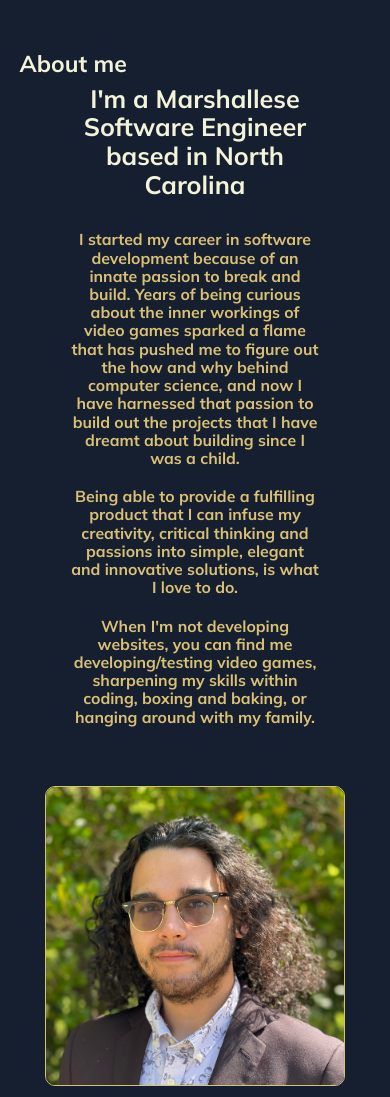
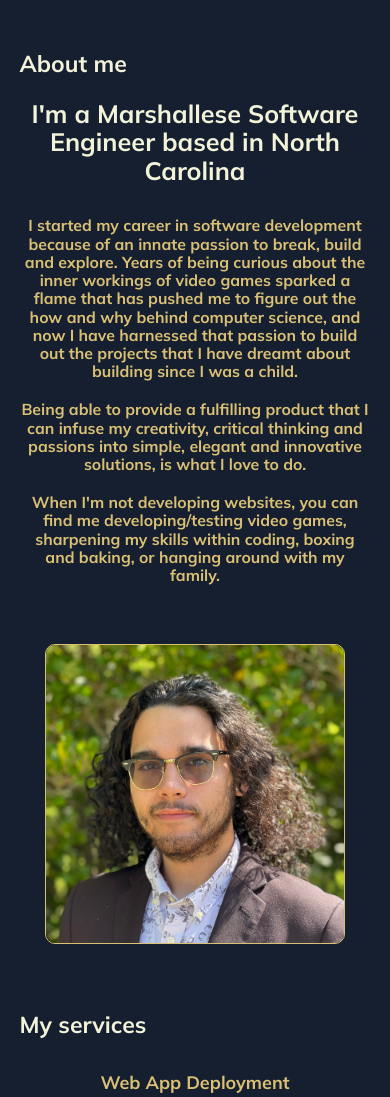
Before and after one commit to boonaki/PortfolioV2, a plain HTML site: page index.html in a window 390 px wide. Shown: the part 1459-2556 px from the top of the page. Drawn offline with nearby package versions, Linux system fonts and the light colour scheme; no server answers.

Commit message:
fixed issues with responsiveness

```diff
--- a/css/style.css
+++ b/css/style.css
@@ -625,6 +625,7 @@ footer span{
   }
   #about{
     flex-direction: column-reverse;
+    padding: 15px 0;
   }
   #aboutText{
     padding-left: 0;
--- a/index.html
+++ b/index.html
@@ -98,7 +98,7 @@
 					<section id="aboutText">
 
 						<h3>I'm a Marshallese Software Engineer based in North Carolina</h3>
-						<p>I started my career in software development because of an innate passion to break and build. Years of being curious about the inner workings of video games sparked a flame that has pushed me to figure out the how and why behind computer science, and now I have harnessed that passion to build out the projects that I have dreamt about building since I was a child.</p>
+						<p>I started my career in software development because of an innate passion to break, build and explore. Years of being curious about the inner workings of video games sparked a flame that has pushed me to figure out the how and why behind computer science, and now I have harnessed that passion to build out the projects that I have dreamt about building since I was a child.</p>
 						<p>Being able to provide a fulfilling product that I can infuse my creativity, critical thinking and passions into simple,
 							elegant and innovative solutions, is what I love to do.</p>
 						<p>When I'm not developing websites, you can find me developing/testing video games, sharpening my skills within coding, boxing and baking, or hanging around with my family.</p>
```
